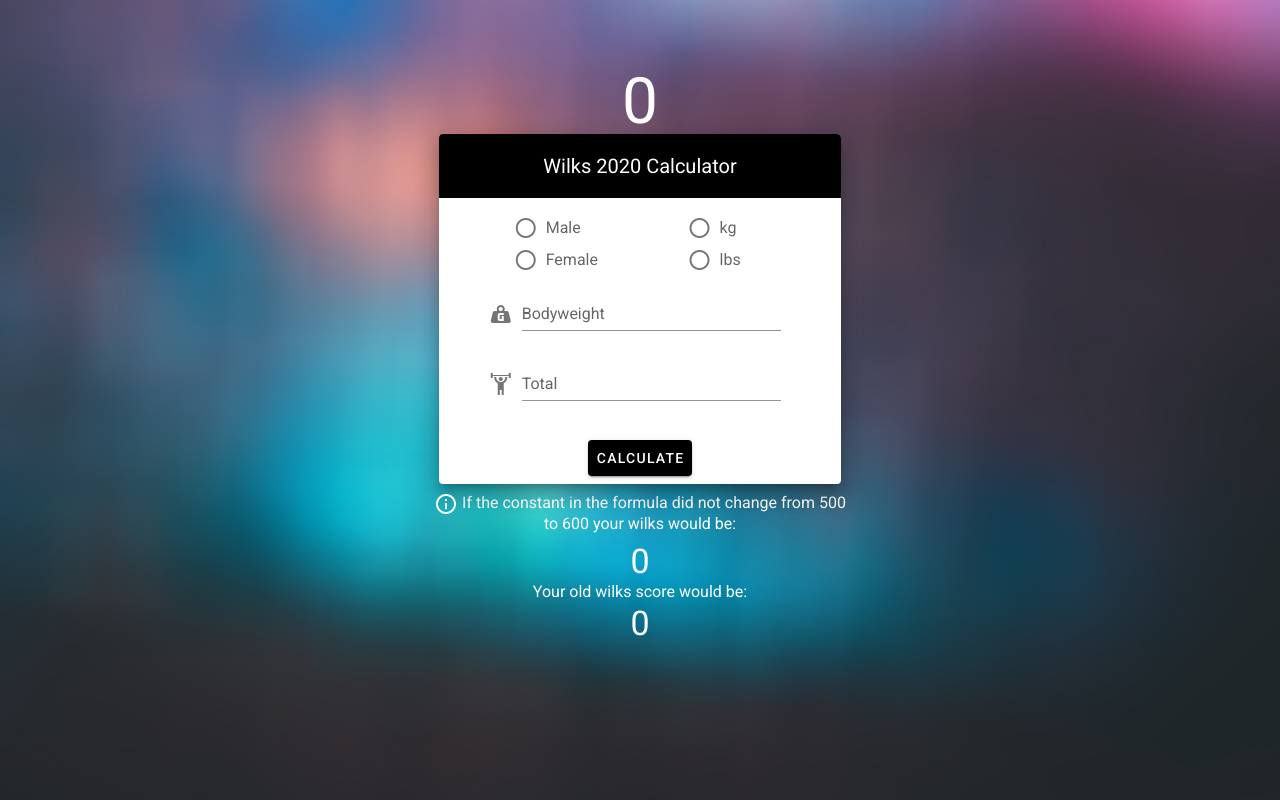
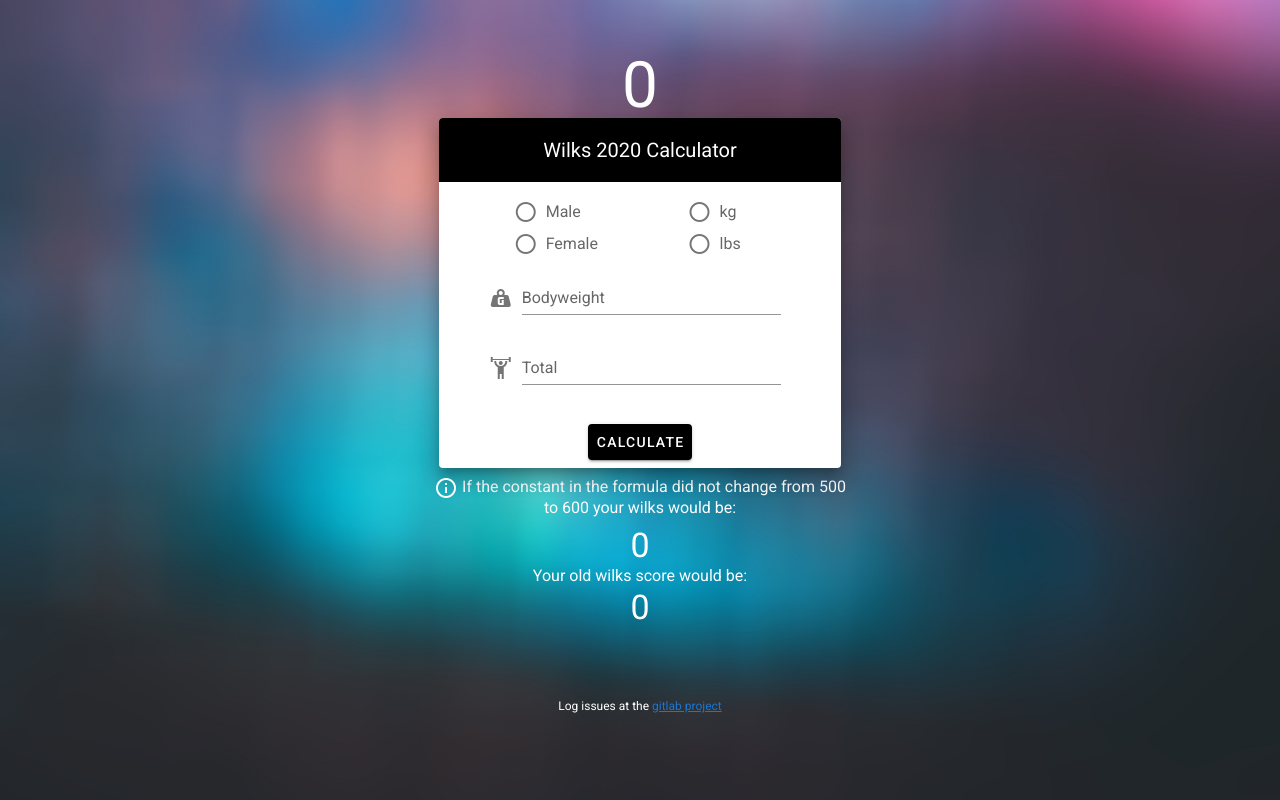
Before and after one commit to yorkstanham/wilks2020calculator, a Vue app: page / in a window 1280 px wide. Built offline with nearby package versions, Linux system fonts and the light colour scheme.

Commit message:
added link to gitlab project to the home page

```diff
--- a/src/components/Home.vue
+++ b/src/components/Home.vue
@@ -104,6 +104,7 @@
                 >{{this.percentageChangeText}}</p>
               </div>
             </v-row>
+            <p style="text-align: center; color: white; font-size: 12px">Log issues at the <a href="https://gitlab.com/yorkstanham/wilksv2/issues">gitlab project</a></p>
           </v-col>
         </v-row>
       </v-container>
```
